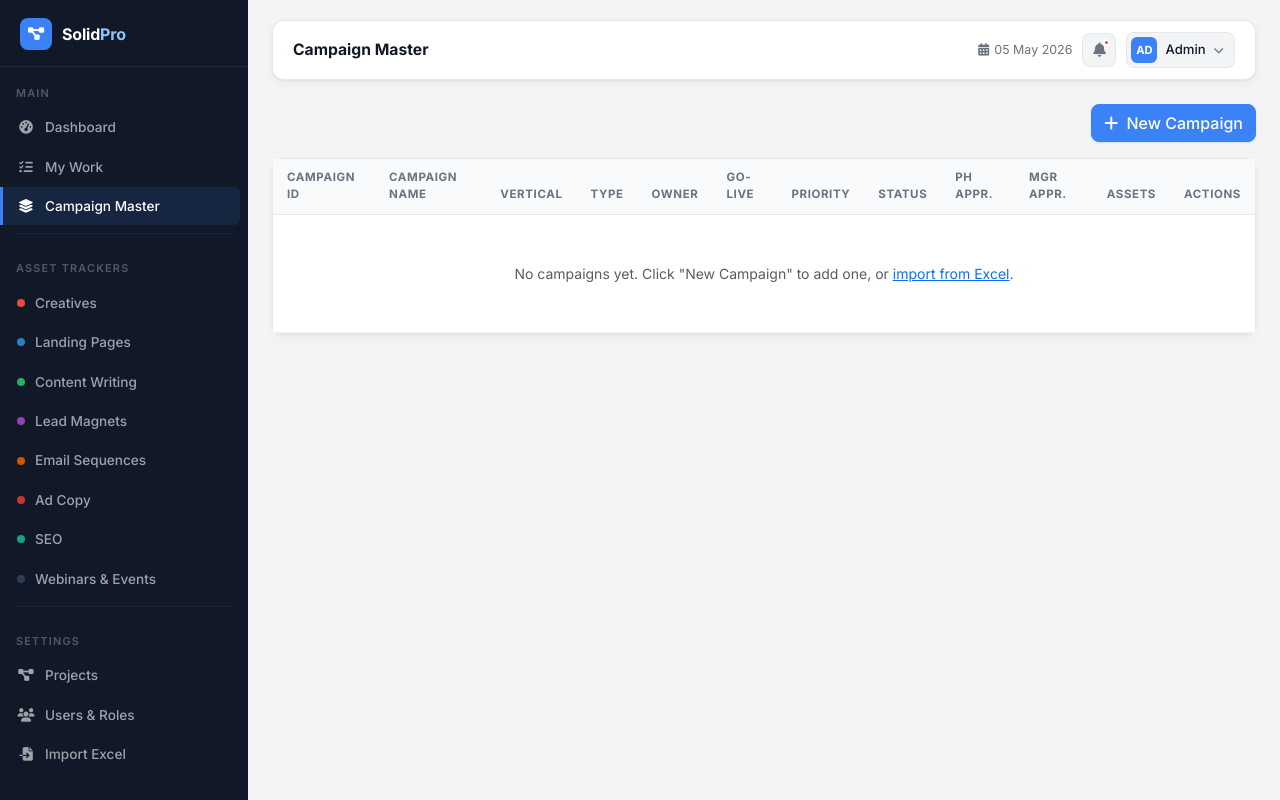
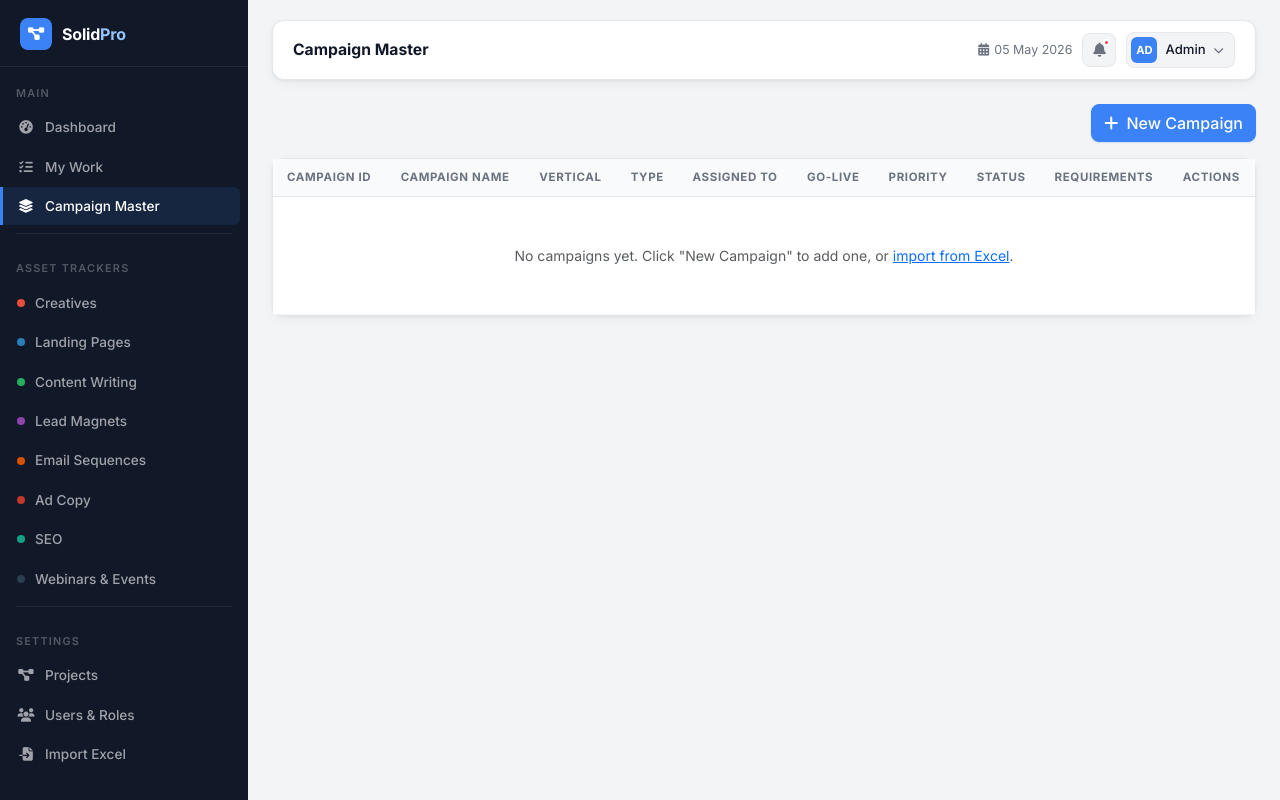
Before and after one commit to ananthsridev12/pro-man, a PHP site: page /campaigns.php in a window 1280 px wide. Run offline with PHP 8.4, Linux system fonts and the light colour scheme; a user stored in the database is signed in; data comes from the database, SQL or seed files in the repository; data that the repository does not hold is empty.

Commit message:
Campaigns: rename Campaign Owner to Assigned To, remove approval fields
https://claude.ai/code/session_01FnLyUeKEXJmUmnu88y2j7T

```diff
--- a/api/campaign_crud.php
+++ b/api/campaign_crud.php
@@ -20,7 +20,7 @@ if (!$name) { echo json_encode(['success'=>false,'message'=>'Campaign name is re
 
 $fields = ['vertical','goal_code','campaign_goal','target_audience','geography','campaign_type',
            'campaign_start','campaign_end','go_live_date','priority','campaign_owner',
-           'campaign_status','approved_project_head','approved_manager','notes','descriptor'];
+           'campaign_status','notes','descriptor'];
 
 $sets = ["campaign_name='" . $db->real_escape_string($name) . "'"];
 foreach ($fields as $f) {
--- a/campaigns.php
+++ b/campaigns.php
@@ -33,12 +33,10 @@ include 'includes/header.php';
                         <th class="hide-xs">Campaign ID</th><th>Campaign Name</th>
                         <th class="d-none d-md-table-cell">Vertical</th>
                         <th class="d-none d-lg-table-cell">Type</th>
-                        <th class="d-none d-lg-table-cell">Owner</th>
+                        <th class="d-none d-lg-table-cell">Assigned To</th>
                         <th class="d-none d-md-table-cell">Go-Live</th>
                         <th>Priority</th><th>Status</th>
-                        <th class="d-none d-xl-table-cell">PH Appr.</th>
-                        <th class="d-none d-xl-table-cell">Mgr Appr.</th>
-                        <th class="d-none d-sm-table-cell">Assets</th>
+                        <th class="d-none d-sm-table-cell">Requirements</th>
                         <th style="min-width:80px;">Actions</th>
                     </tr>
                 </thead>
@@ -60,14 +58,6 @@ include 'includes/header.php';
                         <td class="d-none d-md-table-cell text-muted"><?= $c['go_live_date'] ? date('d M Y', strtotime($c['go_live_date'])) : '-' ?></td>
                         <td><span class="badge-pill pri-<?= $c['priority'] ?>"><?= $c['priority'] ?></span></td>
                         <td><span class="badge-pill cs-<?= str_replace([' ','/'],'_',$c['campaign_status']) ?>"><?= $c['campaign_status'] ?></span></td>
-                        <td class="d-none d-xl-table-cell">
-                            <?php $aph = $c['approved_project_head']; ?>
-                            <span class="badge-pill appr-<?= str_replace(' ','-',$aph) ?>"><?= $aph ?></span>
-                        </td>
-                        <td class="d-none d-xl-table-cell">
-                            <?php $amg = $c['approved_manager']; ?>
-                            <span class="badge-pill appr-<?= str_replace(' ','-',$amg) ?>"><?= $amg ?></span>
-                        </td>
                         <td class="d-none d-sm-table-cell">
                             <span class="text-success fw-semibold"><?= $c['live_assets'] ?></span>/<?= $c['total_assets'] ?>
                         </td>
@@ -192,8 +182,8 @@ include 'includes/header.php';
                             </select>
                         </div>
                         <div class="col-md-3">
-                            <label class="form-label fw-semibold">Campaign Owner</label>
-                            <select class="form-select" name="campaign_owner" id="cOwner">
+                            <label class="form-label fw-semibold">Assigned To <span class="text-danger">*</span></label>
+                            <select class="form-select" name="campaign_owner" id="cOwner" required>
                                 <option value="">-- Select User --</option>
                                 <?php $activeUsers->data_seek(0); while ($u = $activeUsers->fetch_assoc()): ?>
                                     <option value="<?= htmlspecialchars($u['name']) ?>"><?= htmlspecialchars($u['name']) ?> (<?= htmlspecialchars($u['role']) ?>)</option>
@@ -205,24 +195,6 @@ include 'includes/header.php';
                             <select class="form-select" name="campaign_status" id="cStatus">
                                 <?php foreach ($CAMPAIGN_STATUSES as $s): ?>
                                     <option value="<?= $s ?>"><?= $s ?></option>
-                                <?php endforeach; ?>
-                            </select>
-                        </div>
-
-                        <!-- Row 5: Approvals -->
-                        <div class="col-md-3">
-                            <label class="form-label fw-semibold">Approved by Project Head</label>
-                            <select class="form-select" name="approved_project_head" id="cApprPH">
-                                <?php foreach ($APPROVAL_OPTS as $o): ?>
-                                    <option value="<?= $o ?>"><?= $o ?></option>
-                                <?php endforeach; ?>
-                            </select>
-                        </div>
-                        <div class="col-md-3">
-                            <label class="form-label fw-semibold">Approved by Manager</label>
-                            <select class="form-select" name="approved_manager" id="cApprMgr">
-                                <?php foreach ($APPROVAL_OPTS as $o): ?>
-                                    <option value="<?= $o ?>"><?= $o ?></option>
                                 <?php endforeach; ?>
                             </select>
                         </div>
@@ -272,8 +244,6 @@ function editCampaign(c) {
     document.getElementById('cPriority').value     = c.priority || 'Medium';
     document.getElementById('cOwner').value        = c.campaign_owner || '';
     document.getElementById('cStatus').value       = c.campaign_status || 'Planning';
-    document.getElementById('cApprPH').value       = c.approved_project_head || 'Pending';
-    document.getElementById('cApprMgr').value      = c.approved_manager || 'Pending';
     document.getElementById('cNotes').value        = c.notes || '';
     // Show existing ID in preview bar
     document.getElementById('idPreview').textContent = c.campaign_id || '—';
```
